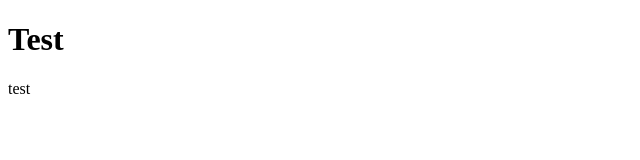
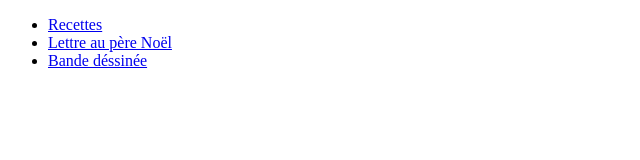
Before and after one commit to QuentinGP23/Leclerc-project-mmi-2022, a plain HTML site: page index.html in a window 1280 px wide. Shown: the whole page, without its empty margins (0-640 px from the left). Drawn offline with Linux system fonts and the light colour scheme.

Commit message:
creation menu

```diff
--- a/index.html
+++ b/index.html
@@ -7,9 +7,17 @@
     <title>Document</title>
 </head>
 <body>
+    <header>
+        <nav>
+            <ul>
+                <li><a href="recettes.html">Recettes</a></li>
+                <li><a href="lettre.html">Lettre au père Noël</a></li>
+                <li><a href="bd.html">Bande déssinée</a></li>
+            </ul>
+        </nav>
+    </header>
+<main>
 
-    <h1>Test</h1>
-
-    <p>test</p>
+</main>
 </body>
 </html>
```
